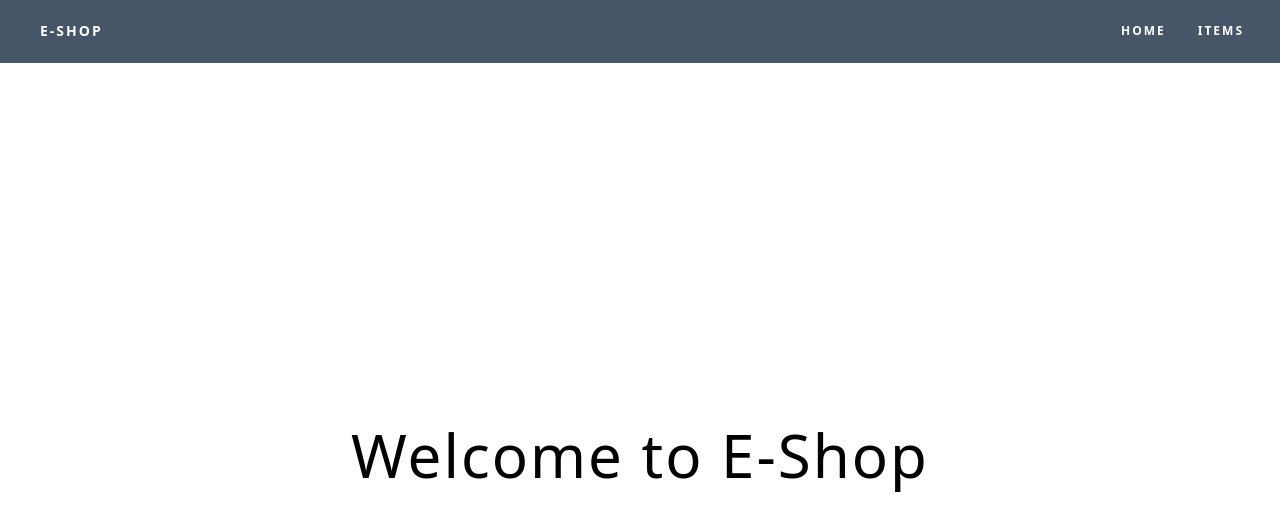
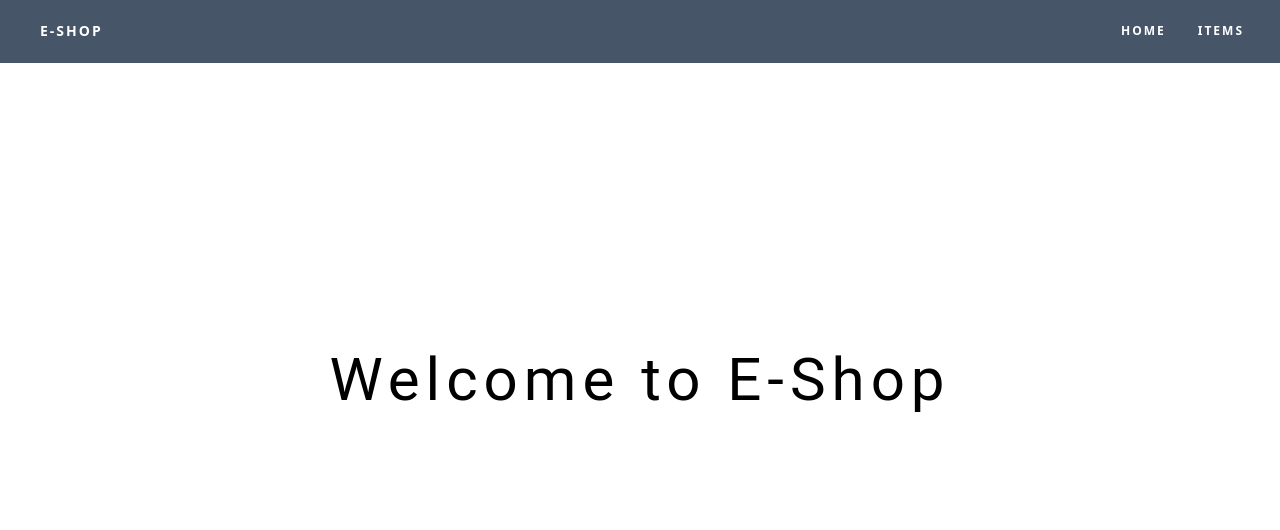
Before and after one commit to shazzad5709/E-Shop, an Angular app: page / in a window 1280 px wide. Shown: the top 530 px of the page. Built offline with nearby package versions, Linux system fonts and the light colour scheme.

Commit message:
adgadgadg

```diff
--- a/src/app/home/home.component.html
+++ b/src/app/home/home.component.html
@@ -1,3 +1,3 @@
 <div>
-    <h1 class="flex items-center justify-center h-screen text-6xl pb-10 tracking-[2px]">Welcome to E-Shop</h1>
+    <h1 class="font-roboto flex items-center justify-center h-[100vh] text-6xl pb-10 tracking-[6px]">Welcome to E-Shop</h1>
 </div>
--- a/src/app/navbar/navbar.component.html
+++ b/src/app/navbar/navbar.component.html
@@ -1,4 +1,4 @@
-<nav class="relative tracking-[2px] flex flex-wrap items-center justify-between px-2 py-3 bg-slate-600 mb-3">
+<nav class="absolute w-screen tracking-[2px] flex flex-wrap items-center justify-between px-2 py-3 bg-slate-600 mb-3">
   <div class="container px-4 mx-auto flex flex-wrap items-center justify-between">
     <div class="w-full relative flex justify-between lg:w-auto  px-4 lg:static lg:block lg:justify-start">
       <a class="text-sm font-bold leading-relaxed inline-block mr-4 py-2 whitespace-nowrap uppercase text-white" href="#pablo">
--- a/src/styles.css
+++ b/src/styles.css
@@ -1,3 +1,5 @@
 @tailwind base;
 @tailwind components;
 @tailwind utilities;
+
+@import url('https://fonts.googleapis.com/css2?family=Poppins&family=Roboto&display=swap');
--- a/tailwind.config.js
+++ b/tailwind.config.js
@@ -5,6 +5,10 @@ module.exports = {
   ],
   theme: {
     extend: {},
+    fontFamily: {
+      poppins: ['Poppins', 'sans-serif'],
+      roboto: ['Roboto', 'sans-serif'],
+    },
   },
   plugins: [],
 }
```
